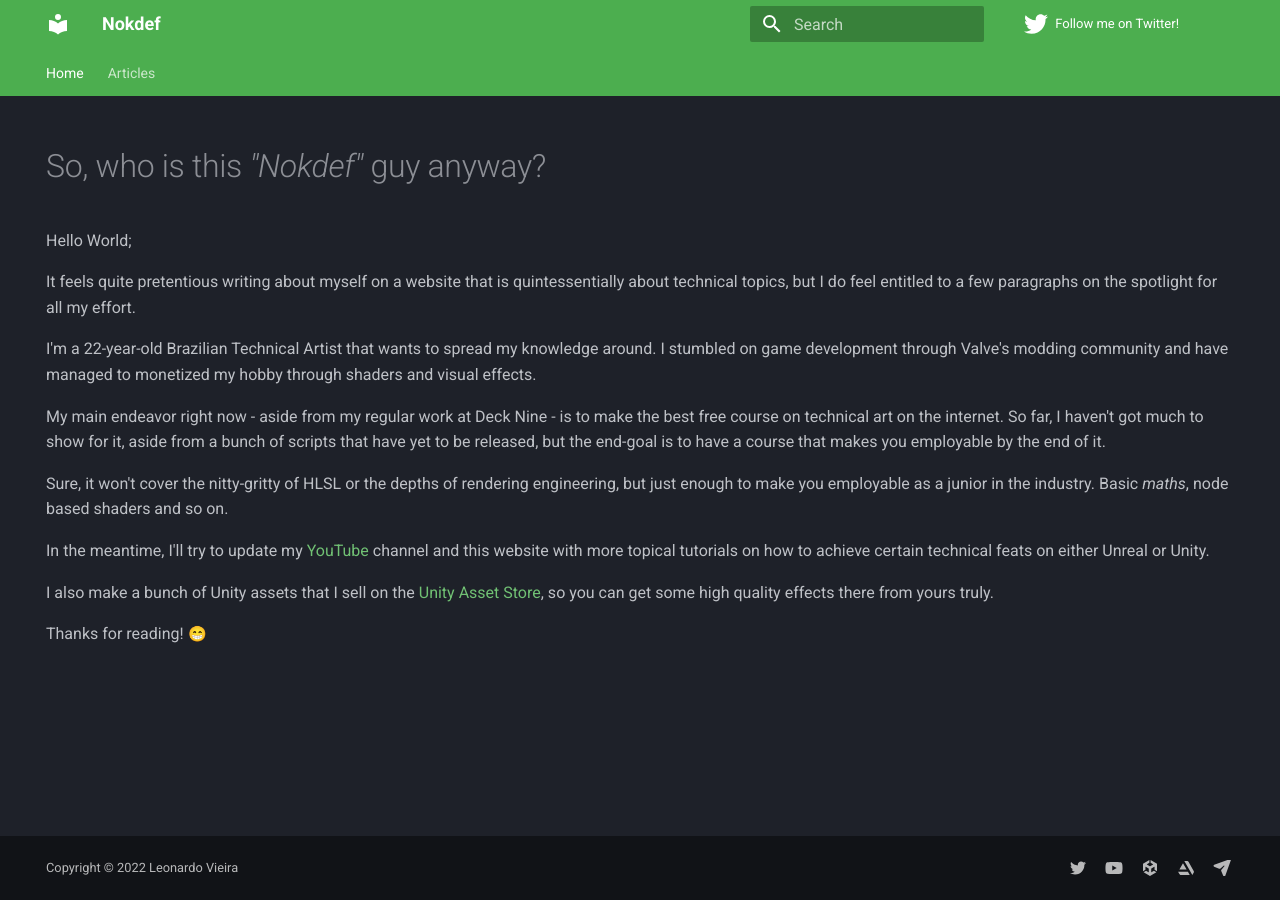
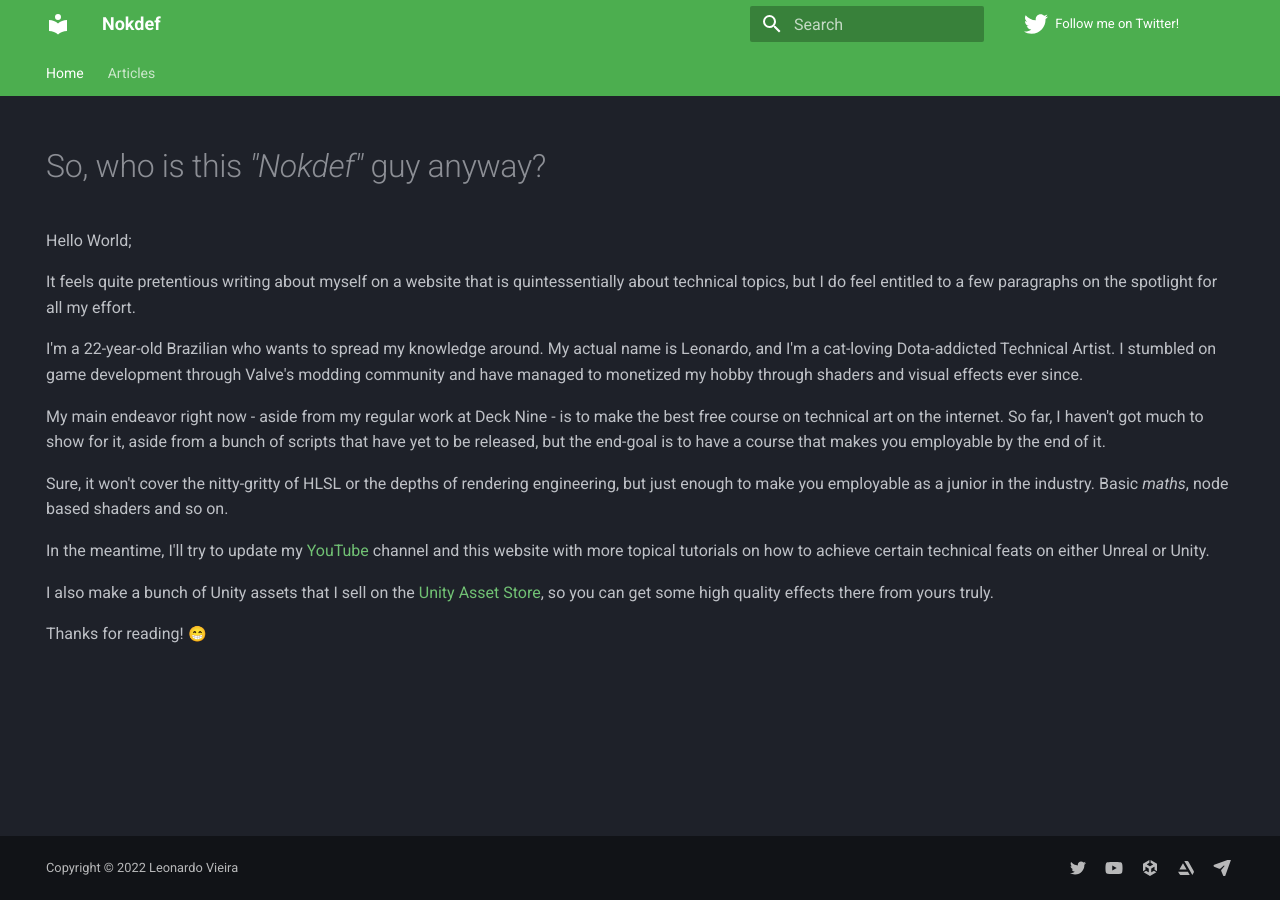
Before and after one commit to Nokdef/NokdefWebsite, an MkDocs documentation site: the page built from docs/index.md, in a window 1280 px wide. Built offline with MkDocs 1.6.1 and Material for MkDocs 9.7.7, drawn with Linux system fonts in a browser that asks for light colours; emoji names are drawn with the system emoji font.

Commit message:
Update index.md

```diff
--- a/docs/index.md
+++ b/docs/index.md
@@ -10,7 +10,7 @@
 
 It feels quite pretentious writing about myself on a website that is quintessentially about technical topics, but I do feel entitled to a few paragraphs on the spotlight for all my effort.
 
-I'm a 22-year-old Brazilian Technical Artist that wants to spread my knowledge around. I stumbled on game development through Valve's modding community and have managed to monetized my hobby through shaders and visual effects.
+I'm a 22-year-old Brazilian who wants to spread my knowledge around. My actual name is Leonardo, and I'm a cat-loving Dota-addicted Technical Artist. I stumbled on game development through Valve's modding community and have managed to monetized my hobby through shaders and visual effects ever since.
 
 My main endeavor right now - aside from my regular work at Deck Nine - is to make the best free course on technical art on the internet. So far, I haven't got much to show for it, aside from a bunch of scripts that have yet to be released, but the end-goal is to have a course that makes you employable by the end of it.
 
```
